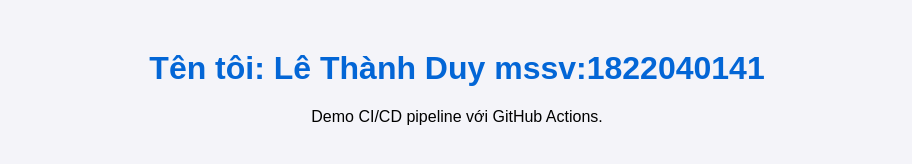
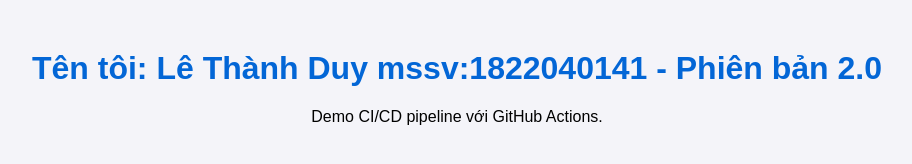
Before and after one commit to MonkeyDuyLe/devops-1822040141, a plain HTML site: page index.html in a window 1280 px wide. Shown: the whole page, without its empty margins (183-1095 px from the left). Drawn offline with Linux system fonts and the light colour scheme.

Commit message:
Restore title tag and update website to Version 2.0

```diff
--- a/index.html
+++ b/index.html
@@ -3,10 +3,11 @@
 <head>
     <meta charset="UTF-8">
     <meta name="viewport" content="width=device-width, initial-scale=1.0">
+    <title>Trang web của Lê Thành Duy</title>
     <link rel="stylesheet" href="style.css">
 </head>
 <body>
-    <h1>Tên tôi: Lê Thành Duy mssv:1822040141</h1>
+    <h1>Tên tôi: Lê Thành Duy mssv:1822040141 - Phiên bản 2.0</h1>
     <p>Demo CI/CD pipeline với GitHub Actions.</p>
     <script src="script.js"></script>
 </body>
```
